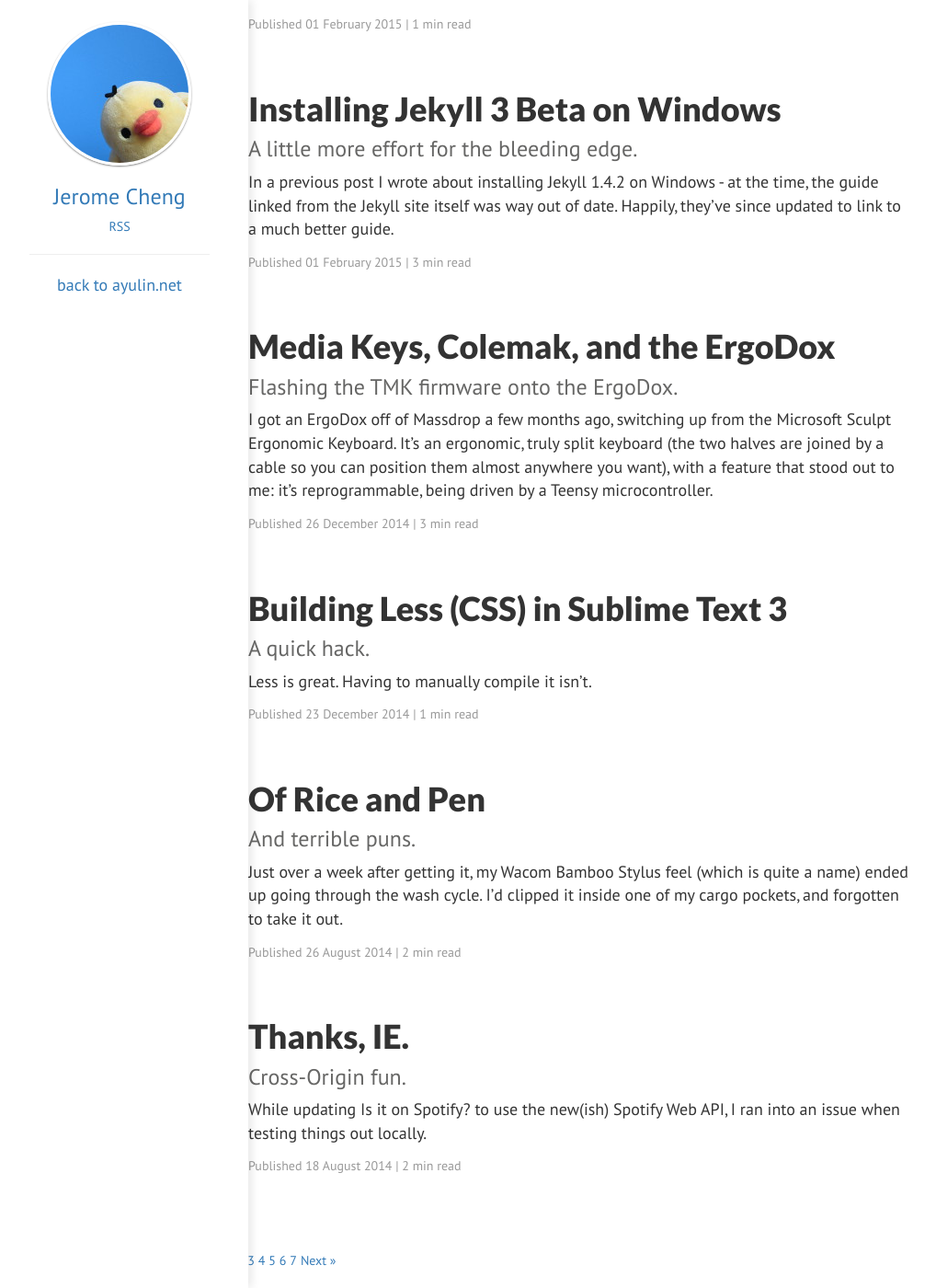
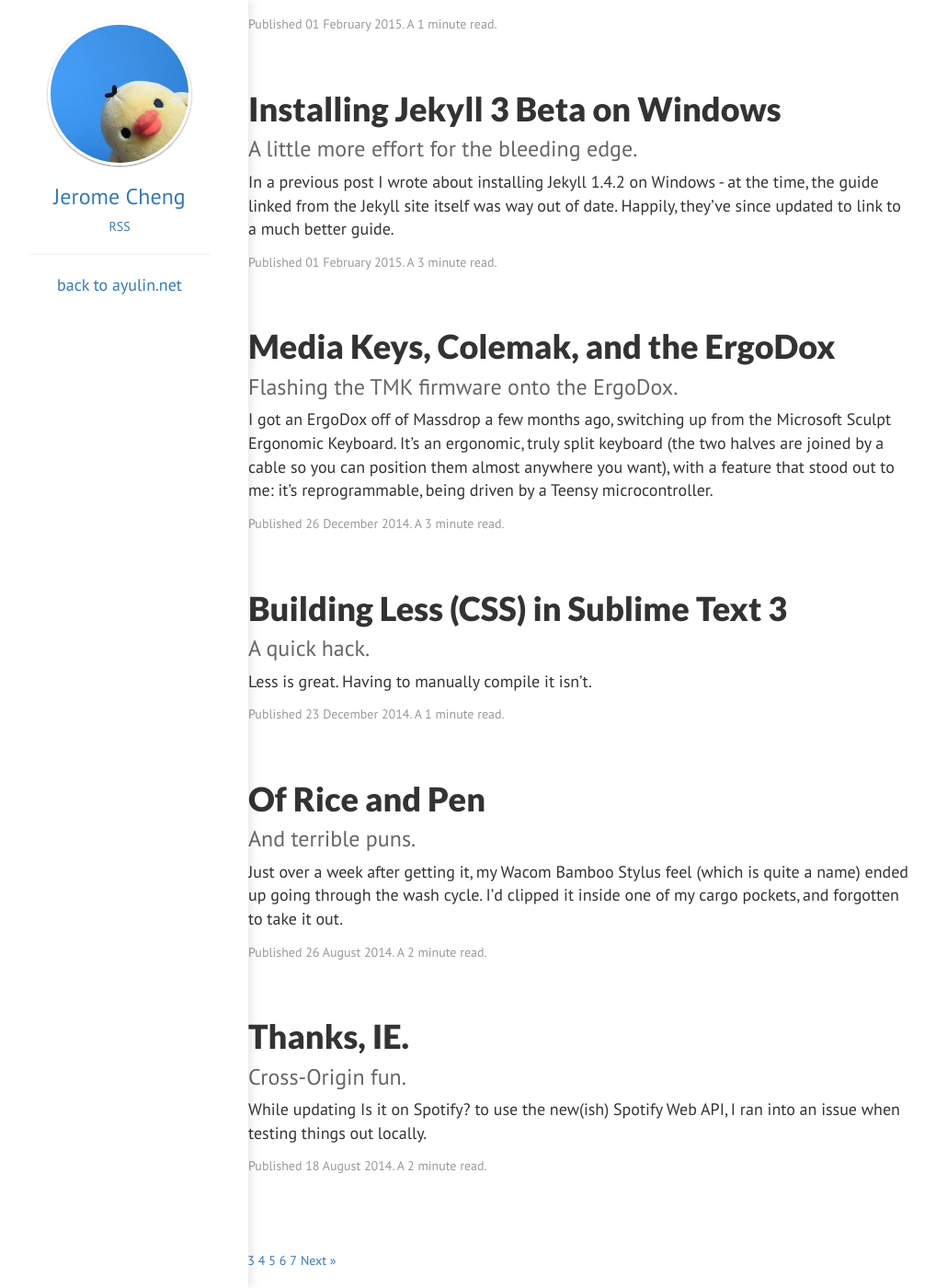
Before and after one commit to jcheng31/ayulin.net, a Jekyll site: the page built from Content/blog/index.html, in a window 1280 px wide and 1400 px high, scrolled down 496 px. Shown: the whole window at 92% size, without its empty margins (10-1028 px from the left). Built offline with Jekyll 4.4.1, drawn with Linux system fonts in a browser that asks for light colours; nearby versions of some CDN libraries; Markdown is read by kramdown in place of the engine named in the settings; the list of posts is cut into pages by our own code; comment, search, counter and statistics services are not loaded; some of the changed text lies outside the part shown.

Commit message:
Change time-to-read to use words.

```diff
--- a/Content/_layouts/post.html
+++ b/Content/_layouts/post.html
@@ -9,7 +9,7 @@ layout: blog
     <h3 class="subtitle no-margin-top">{{ page.description }}</h3>
     {% endif %}
     <h5 class="subtle no-margin-top" title="{{ page.date }}">
-      Published {{ page.date | date_to_long_string }} | {{ page.content | reading_time }} min read
+      Published {{ page.date | date_to_long_string }}. A {{ page.content | reading_time }} minute read.
     </h5>
   </div>
   <div class="blog-post-body">
--- a/Content/blog/index.html
+++ b/Content/blog/index.html
@@ -12,7 +12,7 @@ title: "blog"
       {% endif %}
       <p>{{ post.excerpt | strip_html }}</p>
       <h5 class="subtle no-margin-top">
-        Published {{ post.date | date_to_long_string }} | {{ post.content | reading_time }} min read
+        Published {{ post.date | date_to_long_string }}. A {{ post.content | reading_time }} minute read.
       </h5>
     </div>
   </a>
```
